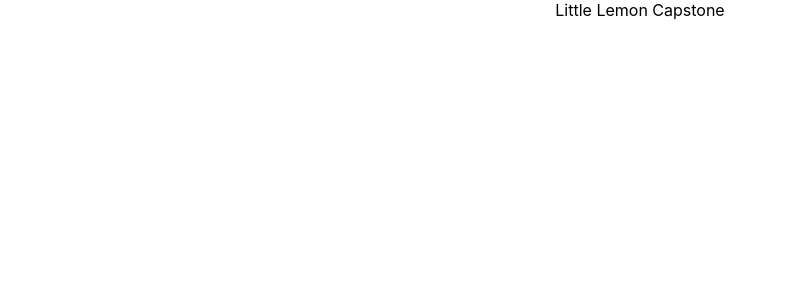
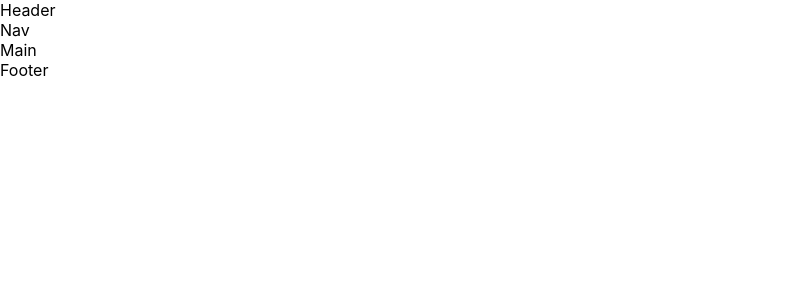
Before and after one commit to kate-mills/little-lemon-capstone, a React (Create React App) app: page / in a window 1280 px wide. Shown: the top 300 px of the page, without its empty margins (0-786 px from the left). Built offline with nearby package versions, Linux system fonts and the light colour scheme.

Commit message:
Set up the initial semantic structure

```diff
--- a/src/App.js
+++ b/src/App.js
@@ -1,11 +1,15 @@
-import './App.css';
+import Header from './components/Header'
+import Main from './components/Main'
+import Footer from './components/Footer'
 
 function App() {
   return (
-    <div className="App">
-    Little Lemon Capstone
-    </div>
-  );
+    <>
+    <Header/>
+    <Main/>
+    <Footer/>
+    </>
+  )
 }
 
-export default App;
+export default App
--- /dev/null
+++ b/src/components/Footer.js
@@ -0,0 +1,12 @@
+import * as React from 'react'
+
+
+const Footer = () => {
+  return(
+    <footer>
+      Footer
+    </footer>
+  )
+}
+
+export default Footer
--- /dev/null
+++ b/src/components/Header.js
@@ -0,0 +1,13 @@
+import * as React from 'react'
+import Nav from './Nav'
+
+const Header = () => {
+  return (
+    <header>
+    Header
+      <Nav />
+    </header>
+  )
+}
+
+export default Header
--- /dev/null
+++ b/src/components/Main.js
@@ -0,0 +1,11 @@
+import * as React from 'react'
+
+const Main = () => {
+  return (
+    <main>
+      Main
+    </main>
+  )
+}
+
+export default Main
--- /dev/null
+++ b/src/components/Nav.js
@@ -0,0 +1,11 @@
+import * as React from 'react'
+
+const Nav = () => {
+  return (
+    <nav>
+      Nav
+    </nav>
+  )
+}
+
+export default Nav
```
